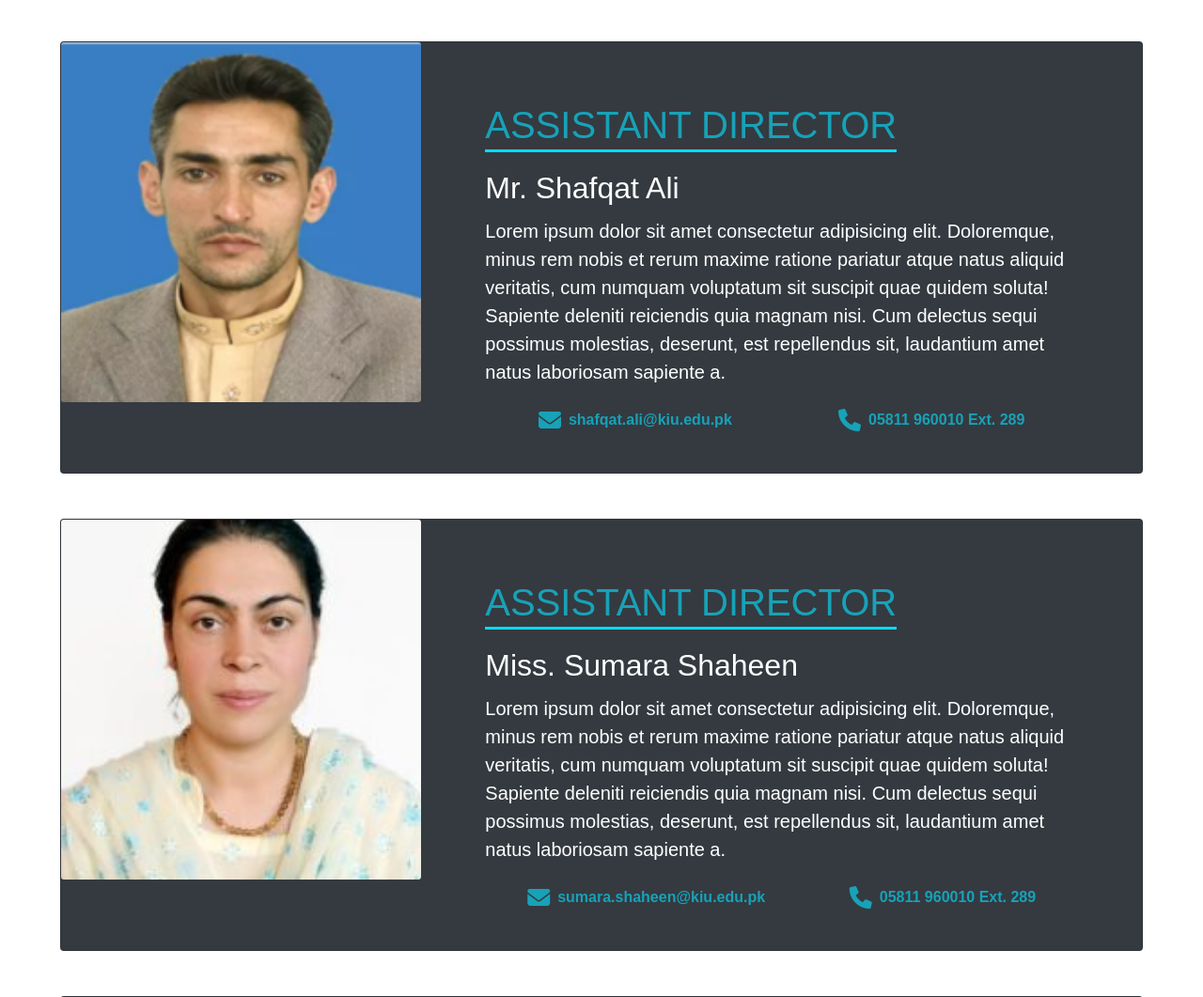
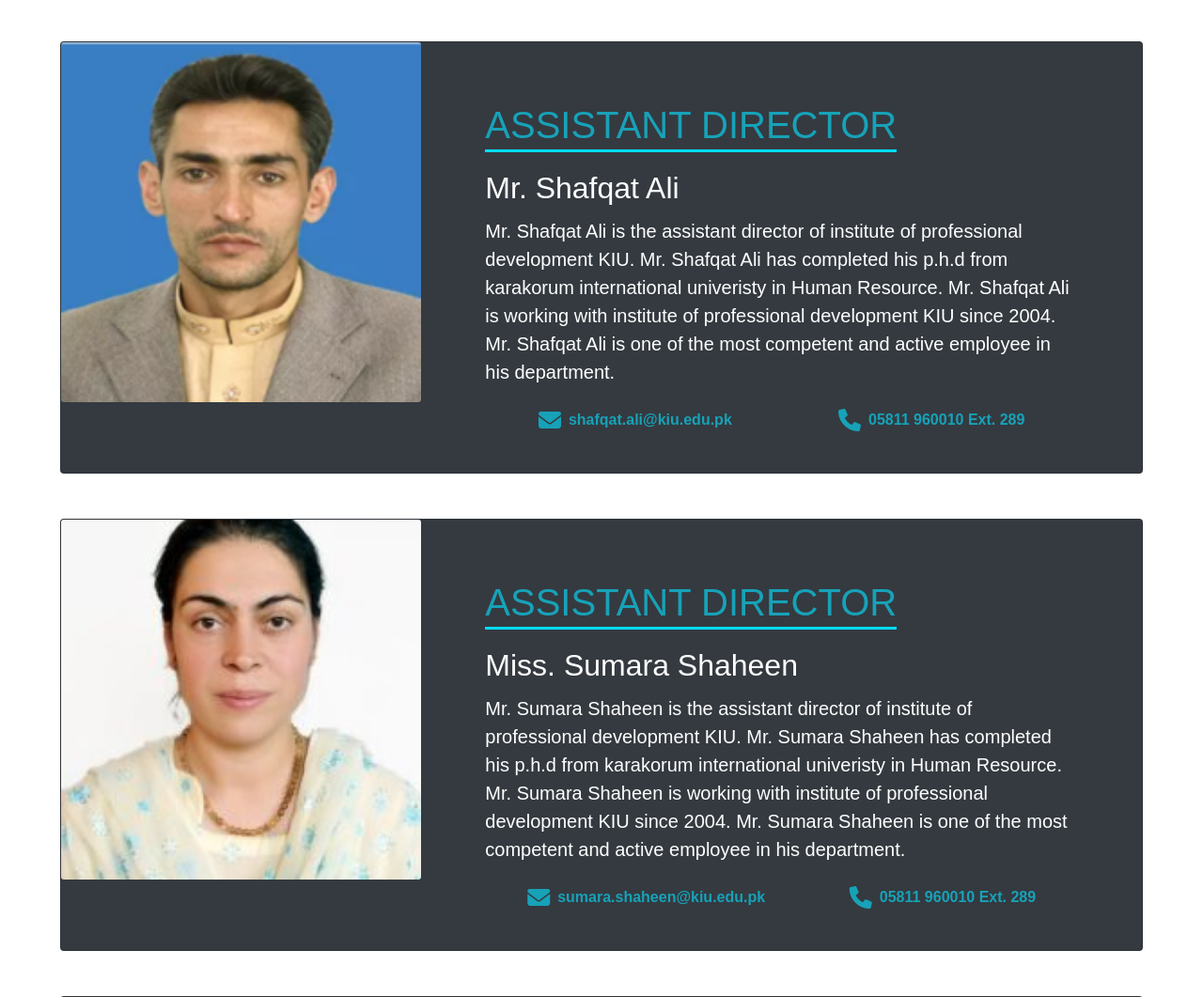
Before and after one commit to AltafHunzai/ipd, a PHP site: page /staff.php in a window 1280 px wide. Shown: the part 732-1793 px from the top of the page at 94% size. Run offline with PHP 8.4, Linux system fonts and the light colour scheme.

Commit message:
changes have been made in staff pages. details about mr shafaqat ali and miss sumara shaheen have been added

```diff
--- a/staff.php
+++ b/staff.php
@@ -153,7 +153,7 @@
             <div class="card-body text-white pt-md-3 mt-md-5 mx-md-5">
               <h1 class="card-title text-info mb-md-4"><span class="pb-1 border-bottom-2">ASSISTANT DIRECTOR</span></h1>
               <h2 class="card-title">Mr. Shafqat Ali</h2>
-              <p class="lead card-text">Lorem ipsum dolor sit amet consectetur adipisicing elit. Doloremque, minus rem nobis et rerum maxime ratione pariatur atque natus aliquid veritatis, cum numquam voluptatum sit suscipit quae quidem soluta! Sapiente deleniti reiciendis quia magnam nisi. Cum delectus sequi possimus molestias, deserunt, est repellendus sit, laudantium amet natus laboriosam sapiente a.</p>
+              <p class="lead card-text">Mr. Shafqat Ali is the assistant director of institute of professional development KIU. Mr. Shafqat Ali has completed his p.h.d from karakorum international univeristy in Human Resource. Mr. Shafqat Ali is working with institute of professional development KIU since 2004. Mr. Shafqat Ali is one of the most competent and active employee in his department.</p>
               <div class="d-md-flex d-block justify-content-around">
                 <div class="d-md-flex d-block text-center justify-content-around py-2">
                   <i class="fas fa-envelope h4 text-info pr-2"></i>
@@ -180,7 +180,7 @@
             <div class="card-body text-white pt-md-3 mt-md-5 mx-md-5">
               <h1 class="card-title text-info mb-md-4"><span class="pb-1 border-bottom-2">ASSISTANT DIRECTOR</span></h1>
               <h2 class="card-title">Miss. Sumara Shaheen</h2>
-              <p class="lead card-text">Lorem ipsum dolor sit amet consectetur adipisicing elit. Doloremque, minus rem nobis et rerum maxime ratione pariatur atque natus aliquid veritatis, cum numquam voluptatum sit suscipit quae quidem soluta! Sapiente deleniti reiciendis quia magnam nisi. Cum delectus sequi possimus molestias, deserunt, est repellendus sit, laudantium amet natus laboriosam sapiente a.</p>
+              <p class="lead card-text">Mr. Sumara Shaheen is the assistant director of institute of professional development KIU. Mr. Sumara Shaheen has completed his p.h.d from karakorum international univeristy in Human Resource. Mr. Sumara Shaheen is working with institute of professional development KIU since 2004. Mr. Sumara Shaheen is one of the most competent and active employee in his department.</p>
               <div class="d-md-flex d-block justify-content-around">
                 <div class="d-md-flex d-block text-center justify-content-around py-2">
                   <i class="fas fa-envelope h4 text-info pr-2"></i>
```
